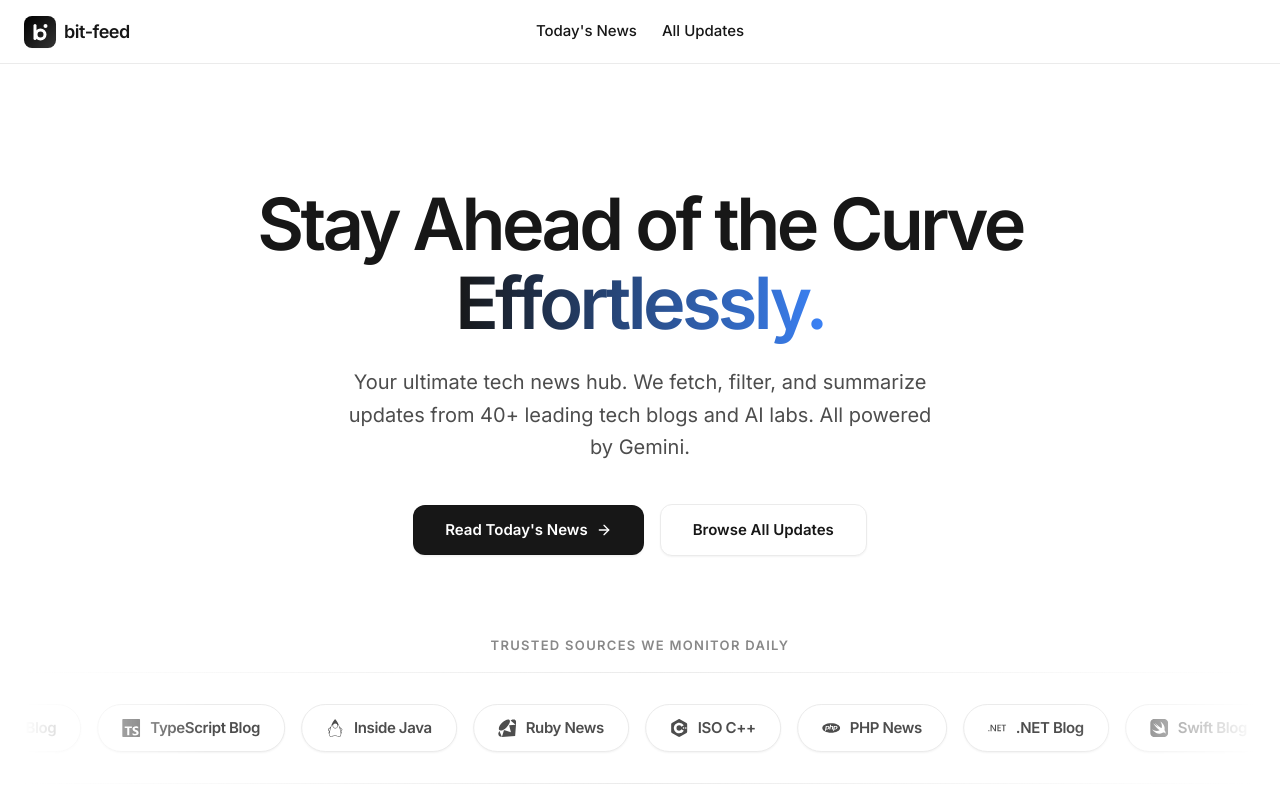
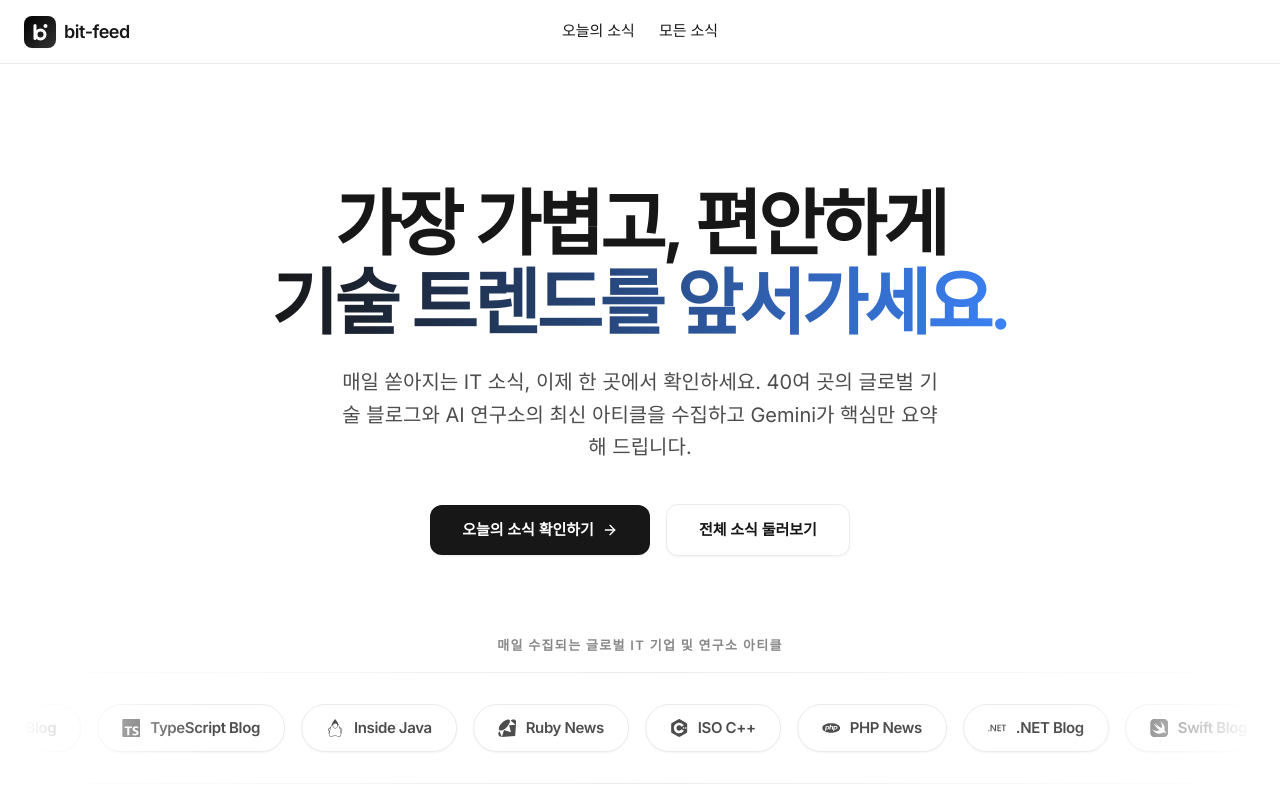
Before and after one commit to Revi1337/bit-feed, a Nuxt app: page / in a window 1280 px wide. Shown: the top 790 px of the page. Built offline with nearby package versions, Linux system fonts and the light colour scheme.

Commit message:
style: translate landing page and navigation to idiomatic Korean

```diff
--- a/app/components/NavBar.vue
+++ b/app/components/NavBar.vue
@@ -21,11 +21,11 @@
 
     <!-- Navigation -->
     <nav class="flex-1 md:flex-none flex items-center justify-start md:justify-center gap-4 md:gap-lg ml-4 md:ml-0 md:absolute md:left-1/2 md:-translate-x-1/2 overflow-x-auto no-scrollbar">
-      <NuxtLink to="/new" class="nav-link text-[14px] md:text-[15px] transition-colors whitespace-nowrap" data-text="Today's News">
-        Today's News
+      <NuxtLink to="/new" class="nav-link text-[14px] md:text-[15px] transition-colors whitespace-nowrap" data-text="오늘의 소식">
+        오늘의 소식
       </NuxtLink>
-      <NuxtLink to="/all" class="nav-link text-[14px] md:text-[15px] transition-colors whitespace-nowrap" data-text="All Updates">
-        All Updates
+      <NuxtLink to="/all" class="nav-link text-[14px] md:text-[15px] transition-colors whitespace-nowrap" data-text="모든 소식">
+        모든 소식
       </NuxtLink>
     </nav>
     <!-- Right Actions (Mobile Filter Toggle) -->
--- a/app/components/NewsFeed.vue
+++ b/app/components/NewsFeed.vue
@@ -51,9 +51,9 @@
       <!-- Header -->
       <div class="flex items-center justify-between mb-lg">
         <h1 class="text-[32px] font-semibold tracking-[-1.28px]">
-          {{ mode === 'latest' ? 'Today\'s News' : 'All Updates' }}
+          {{ mode === 'latest' ? '오늘의 소식' : '모든 소식' }}
         </h1>
-        <span class="text-body text-[14px]">Showing {{ filteredNews.length }} items</span>
+        <span class="text-body text-[14px]">총 {{ filteredNews.length }}개의 소식</span>
       </div>
 
       <!-- News List Grid -->
--- a/app/pages/index.vue
+++ b/app/pages/index.vue
@@ -4,21 +4,21 @@
     <section class="w-full max-w-[1200px] mx-auto px-6 pt-[120px] pb-[80px] flex flex-col items-center text-center">
 
       <h1 class="text-[48px] md:text-[72px] font-extrabold tracking-tighter leading-[1.1] mb-6 text-ink animate-fade-in-up" style="animation-delay: 100ms;">
-        Stay Ahead of the Curve<br />
-        <span class="text-transparent bg-clip-text bg-gradient-to-r from-primary to-blue-500">Effortlessly.</span>
+        가장 가볍고, 편안하게<br />
+        <span class="text-transparent bg-clip-text bg-gradient-to-r from-primary to-blue-500">기술 트렌드를 앞서가세요.</span>
       </h1>
 
       <p class="text-[18px] md:text-[20px] text-body max-w-[600px] leading-relaxed mb-10 animate-fade-in-up" style="animation-delay: 200ms;">
-        Your ultimate tech news hub. We fetch, filter, and summarize updates from 40+ leading tech blogs and AI labs. All powered by Gemini.
+        매일 쏟아지는 IT 소식, 이제 한 곳에서 확인하세요. 40여 곳의 글로벌 기술 블로그와 AI 연구소의 최신 아티클을 수집하고 Gemini가 핵심만 요약해 드립니다.
       </p>
 
       <div class="flex flex-col sm:flex-row items-center gap-4 animate-fade-in-up" style="animation-delay: 300ms;">
         <NuxtLink to="/new" class="flex items-center gap-2 px-8 py-3.5 rounded-lg bg-ink text-canvas font-semibold text-[15px] hover:opacity-90 transition-all shadow-level-2 hover:shadow-level-3">
-          Read Today's News
+          오늘의 소식 확인하기
           <svg width="16" height="16" viewBox="0 0 24 24" fill="none" stroke="currentColor" stroke-width="2" stroke-linecap="round" stroke-linejoin="round" class="transform group-hover:translate-x-1 transition-transform"><line x1="5" y1="12" x2="19" y2="12"></line><polyline points="12 5 19 12 12 19"></polyline></svg>
         </NuxtLink>
         <NuxtLink to="/all" class="px-8 py-3.5 rounded-lg bg-canvas text-ink font-semibold text-[15px] hover:bg-canvas-soft transition-all border border-hairline shadow-sm">
-          Browse All Updates
+          전체 소식 둘러보기
         </NuxtLink>
       </div>
     </section>
@@ -26,7 +26,7 @@
     <!-- Logo Cloud Section -->
     <section class="w-full max-w-[1400px] mx-auto px-4 sm:px-6 pb-[120px] flex flex-col items-center animate-fade-in-up" style="animation-delay: 400ms;">
       <p class="text-[13px] font-semibold tracking-widest text-mute uppercase mb-4">
-        Trusted sources we monitor daily
+        매일 수집되는 글로벌 IT 기업 및 연구소 아티클
       </p>
       <div class="w-full relative">
         <!-- Subtle gradient overlays for depth -->
```
